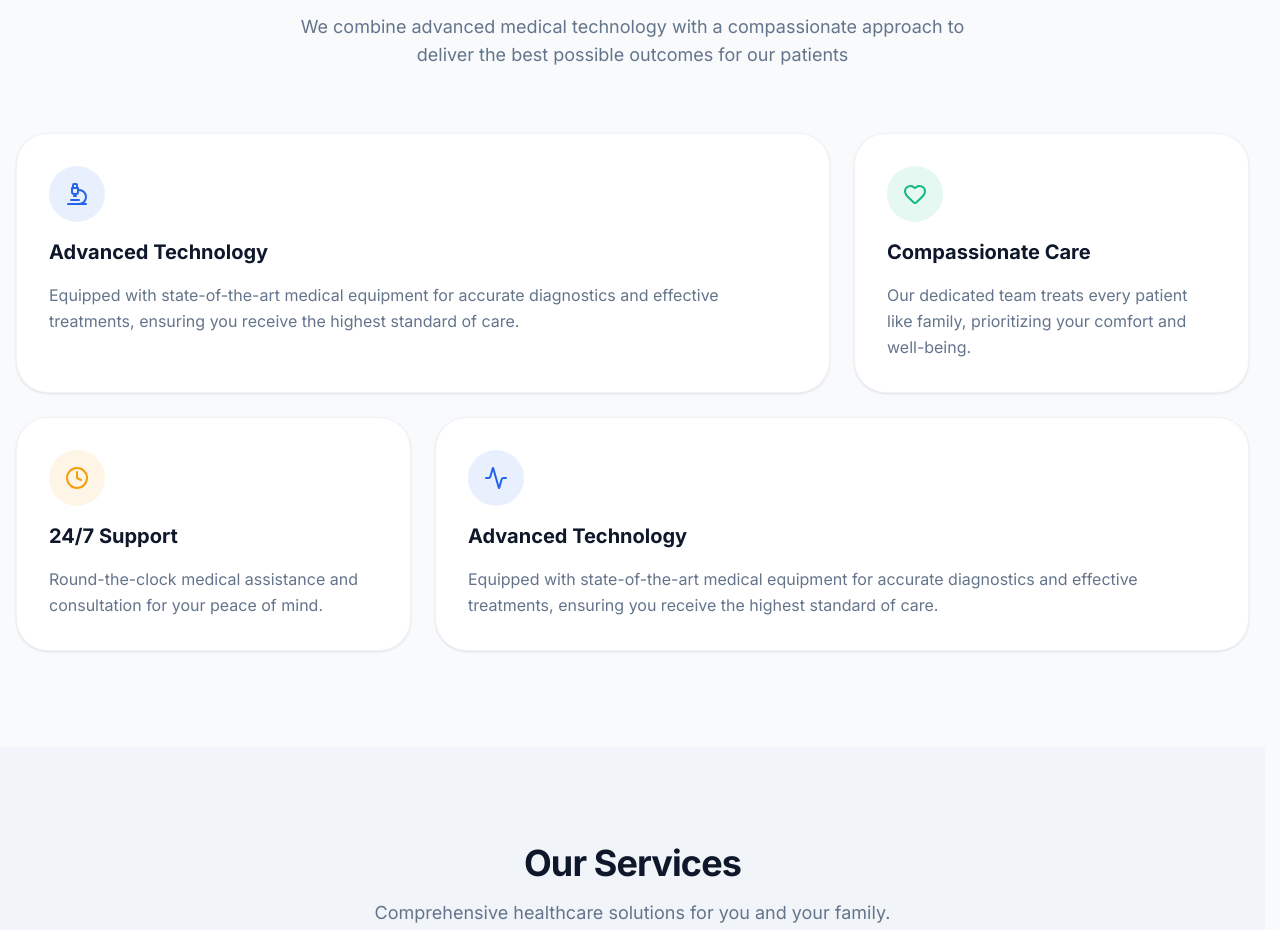
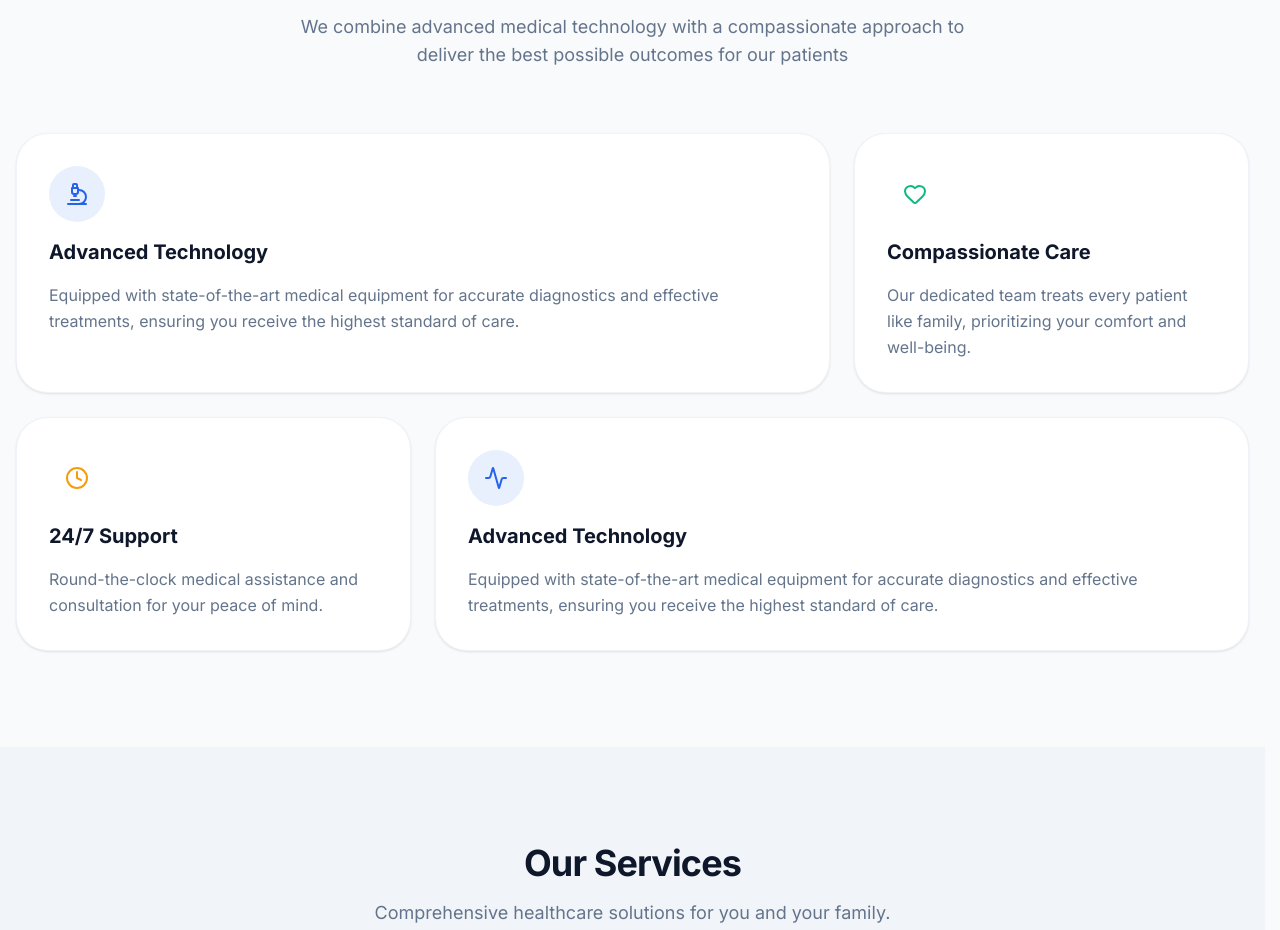
Before and after one commit to zyadmoataz/Clinic-Website, a React (Vite) app: page / in a window 1280 px wide. Shown: the part 1202-2132 px from the top of the page. Built offline with nearby package versions, Linux system fonts and the light colour scheme; no server answers.

Commit message:
build: reusable component info card for whyUs section

```diff
--- /dev/null
+++ b/src/components/cards/InfoCard.tsx
@@ -0,0 +1,27 @@
+import type { ReactNode } from 'react';
+
+interface whyUSCard {
+  icon: ReactNode;
+  title: string;
+  text: string;
+  variant: string;
+  className?: string;
+}
+
+const InfoCard = ({ icon, title, text, variant, className }: whyUSCard) => {
+  return (
+    <div
+      className={`group bg-surface border-border/50 flex flex-col gap-4 rounded-[2rem] border p-8 shadow-sm transition-all duration-[400ms] ease-[cubic-bezier(0.22,1,0.36,1)] hover:-translate-y-2 hover:shadow-md ${className}`}
+    >
+      <div
+        className={`bg-${variant}/10 group-hover:bg-${variant}/20 w-fit rounded-full p-4 transition-transform duration-[400ms] ease-[cubic-bezier(0.22,1,0.36,1)] group-hover:scale-110`}
+      >
+        {icon}
+      </div>
+      <h3 className="text-xl font-bold">{title}</h3>
+      <p className="text-muted leading-relaxed">{text}</p>
+    </div>
+  );
+};
+
+export default InfoCard;
--- a/src/pages/Home.tsx
+++ b/src/pages/Home.tsx
@@ -19,6 +19,7 @@ import {
   Activity
 } from 'lucide-react';
 import { TestimonialCard } from '../components/cards/TestimonialCard';
+import InfoCard from '@/components/cards/InfoCard';
 
 export default function Home() {
   const { t } = useTranslation();
@@ -118,40 +119,38 @@ export default function Home() {
 
         <section className="animate-in fade-in slide-in-from-bottom-12 grid grid-cols-1 gap-6 delay-200 duration-700 md:grid-cols-2 lg:grid-cols-3">
           {/* Card 1 */}
-          <div className="group bg-surface border-border/50 flex flex-col gap-4 rounded-[2rem] border p-8 shadow-sm transition-all duration-[400ms] ease-[cubic-bezier(0.22,1,0.36,1)] hover:-translate-y-2 hover:shadow-md lg:col-span-2">
-            <div className="bg-primary/10 group-hover:bg-primary/20 w-fit rounded-full p-4 transition-transform duration-[400ms] ease-[cubic-bezier(0.22,1,0.36,1)] group-hover:scale-110">
-              <Microscope className="text-primary h-6 w-6" />
-            </div>
-            <h3 className="text-xl font-bold">{t('home.whyUs.whyUs-card1-title')}</h3>
-            <p className="text-muted leading-relaxed">{t('home.whyUs.whyUs-card1-text')}</p>
-          </div>
+          <InfoCard
+            icon={<Microscope className="text-primary h-6 w-6" />}
+            title={t('home.whyUs.whyUs-card1-title')}
+            text={t('home.whyUs.whyUs-card1-text')}
+            variant="primary"
+            className="lg:col-span-2"
+          />
 
           {/* Card 2 */}
-          <div className="group bg-surface border-border/50 flex flex-col gap-4 rounded-[2rem] border p-8 shadow-sm transition-all duration-[400ms] ease-[cubic-bezier(0.22,1,0.36,1)] hover:-translate-y-2 hover:shadow-md">
-            <div className="bg-success/10 group-hover:bg-success/20 w-fit rounded-full p-4 transition-transform duration-[400ms] ease-[cubic-bezier(0.22,1,0.36,1)] group-hover:scale-110">
-              <Heart className="text-success h-6 w-6" />
-            </div>
-            <h3 className="text-xl font-bold">{t('home.whyUs.whyUs-card2-title')}</h3>
-            <p className="text-muted leading-relaxed">{t('home.whyUs.whyUs-card2-text')}</p>
-          </div>
+          <InfoCard
+            icon={<Heart className="text-success h-6 w-6" />}
+            title={t('home.whyUs.whyUs-card2-title')}
+            text={t('home.whyUs.whyUs-card2-text')}
+            variant="success"
+          />
 
           {/* Card 3 */}
-          <div className="group bg-surface border-border/50 flex flex-col gap-4 rounded-[2rem] border p-8 shadow-sm transition-all duration-[400ms] ease-[cubic-bezier(0.22,1,0.36,1)] hover:-translate-y-2 hover:shadow-md">
-            <div className="bg-warning/10 group-hover:bg-warning/20 w-fit rounded-full p-4 transition-transform duration-[400ms] ease-[cubic-bezier(0.22,1,0.36,1)] group-hover:scale-110">
-              <Clock className="text-warning h-6 w-6" />
-            </div>
-            <h3 className="text-xl font-bold">{t('home.whyUs.whyUs-card3-title')}</h3>
-            <p className="text-muted leading-relaxed">{t('home.whyUs.whyUs-card3-text')}</p>
-          </div>
+          <InfoCard
+            icon={<Clock className="text-warning h-6 w-6" />}
+            title={t('home.whyUs.whyUs-card3-title')}
+            text={t('home.whyUs.whyUs-card3-text')}
+            variant="warning"
+          />
 
           {/* Card 4 */}
-          <div className="group bg-surface border-border/50 flex flex-col gap-4 rounded-[2rem] border p-8 shadow-sm transition-all duration-[400ms] ease-[cubic-bezier(0.22,1,0.36,1)] hover:-translate-y-2 hover:shadow-md lg:col-span-2">
-            <div className="bg-primary/10 group-hover:bg-primary/20 w-fit rounded-full p-4 transition-transform duration-[400ms] ease-[cubic-bezier(0.22,1,0.36,1)] group-hover:scale-110">
-              <Activity className="text-primary h-6 w-6" />
-            </div>
-            <h3 className="text-xl font-bold">{t('home.whyUs.whyUs-card4-title')}</h3>
-            <p className="text-muted leading-relaxed">{t('home.whyUs.whyUs-card4-text')}</p>
-          </div>
+          <InfoCard
+            icon={<Activity className="text-primary h-6 w-6" />}
+            title={t('home.whyUs.whyUs-card4-title')}
+            text={t('home.whyUs.whyUs-card4-text')}
+            variant="primary"
+            className="lg:col-span-2"
+          />
         </section>
       </PageContainer>
 
```
